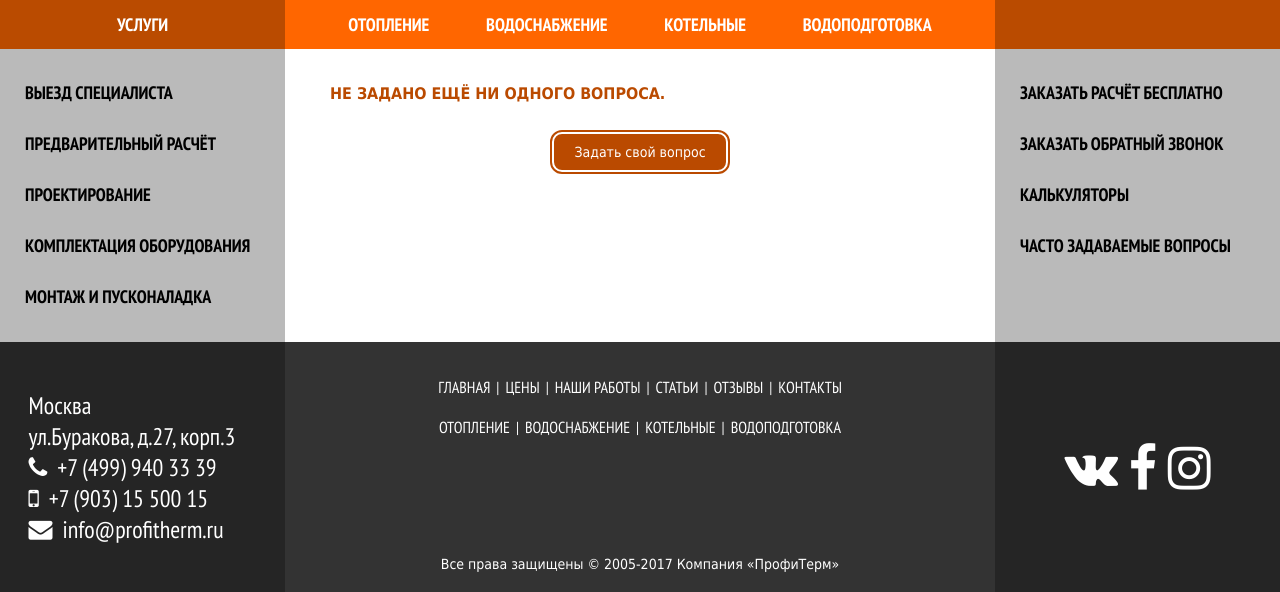
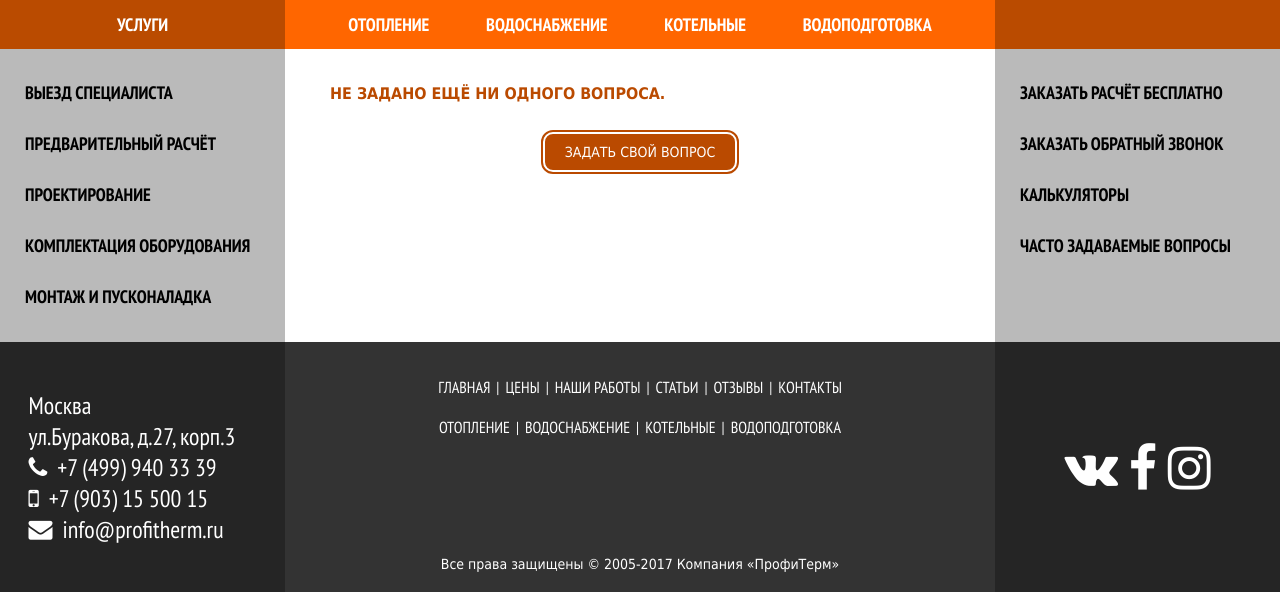
Before and after one commit to Cerzon/profitherm, a Django app: page /faq/ in a window 1280 px wide. Shown: the part 435-1027 px from the top of the page. Run offline with Django 3.2, Linux system fonts and the light colour scheme; data that the repository does not hold is empty.

Commit message:
2017-04-18-14-50

```diff
--- a/static/css/main.css
+++ b/static/css/main.css
@@ -661,6 +661,10 @@ span.fieldset-position-legend {
     font-weight: bold;
 }
 
+.button {
+    text-transform: uppercase;
+}
+
 .fa:before {
     font-family: FontAwesome;
     font-size: inherit;
```
